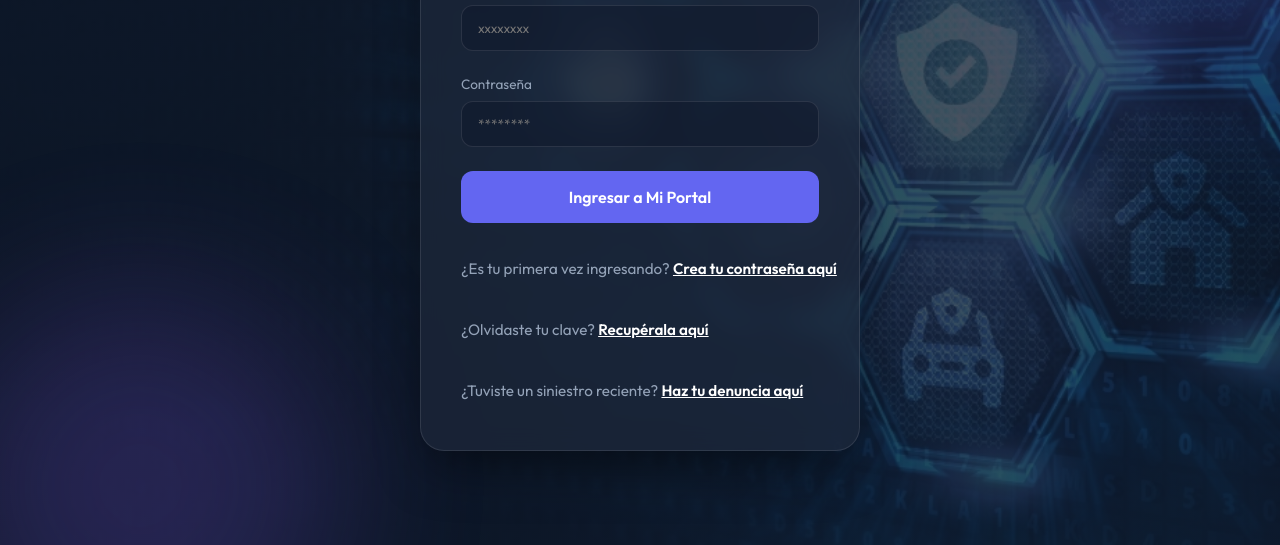
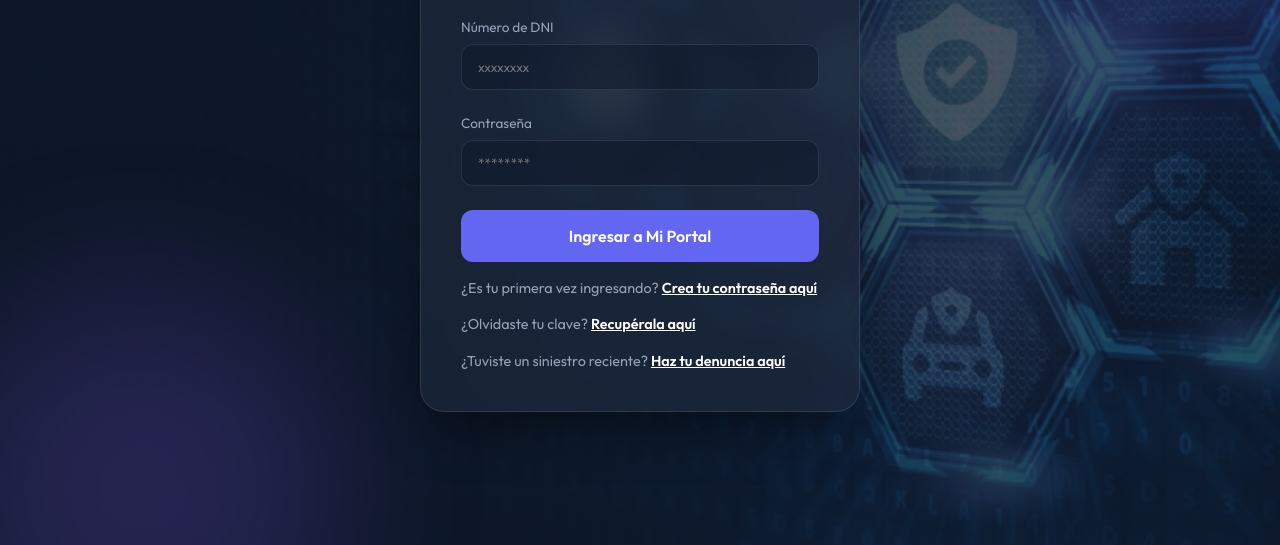
Before and after one commit to grupoprosperyn8n/portal-rafael-allende, a plain HTML site: page index.html in a window 1280 px wide. Shown: the part 255-800 px from the top of the page. Drawn offline with Linux system fonts and the light colour scheme.

Commit message:
fix: reduce spacing between login links, tighten modal

```diff
--- a/style.css
+++ b/style.css
@@ -164,15 +164,15 @@ button:active {
 }
 
 .register-link {
-  margin-top: 32px;
-  margin-bottom: 4px;
+  margin-top: 16px;
+  margin-bottom: 0;
 }
 
 .register-link p {
   white-space: nowrap;
-  font-size: 0.95rem;
+  font-size: 0.9rem;
   color: var(--text-dim);
-  line-height: 1.9;
+  line-height: 1.4;
 }
 
 .register-link a {
```
